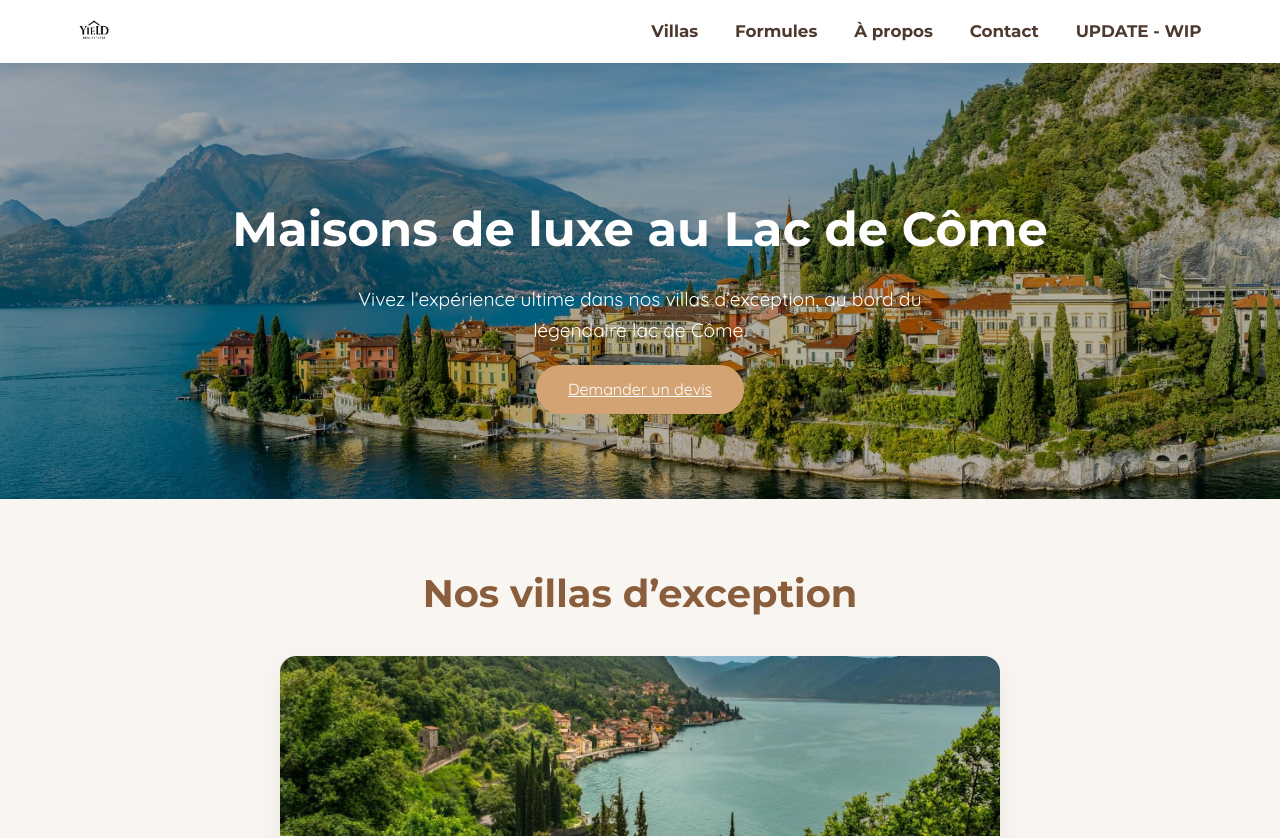
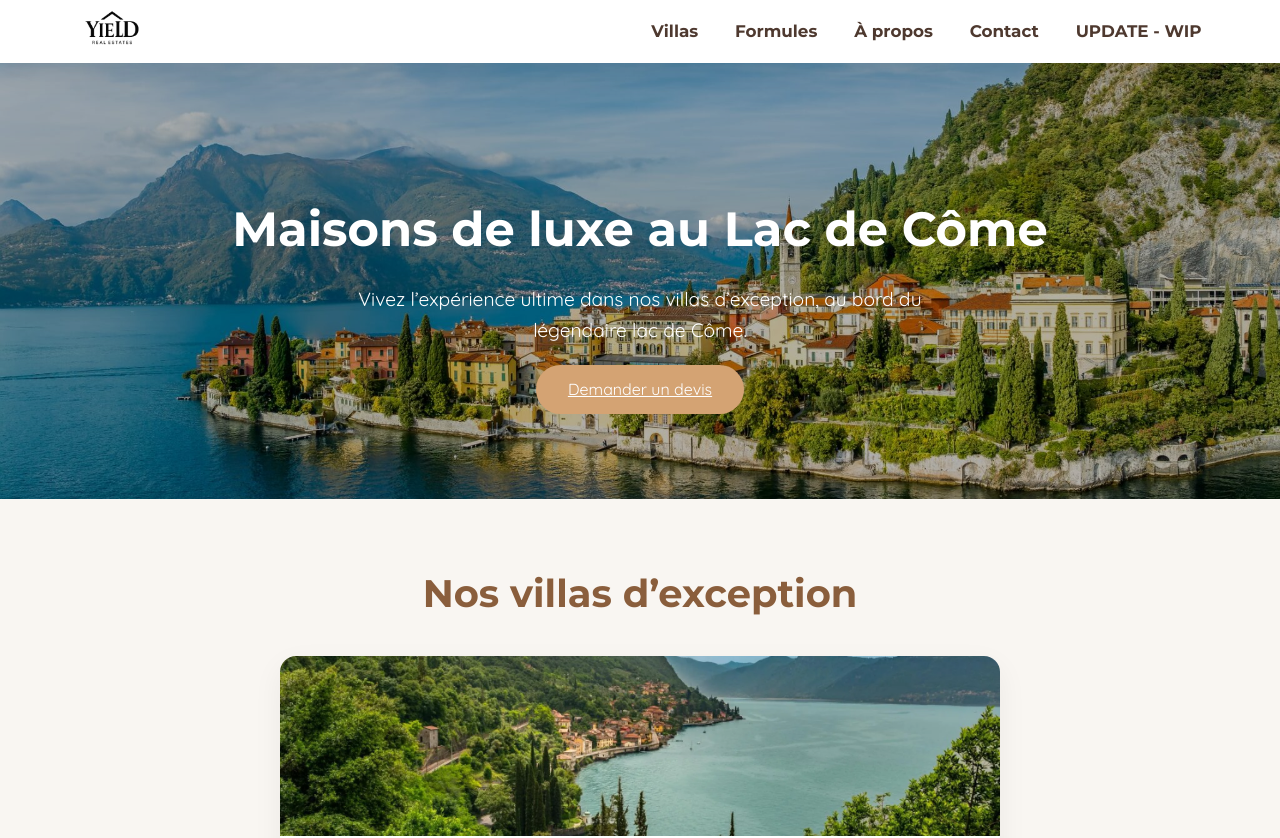
Before and after one commit to Okram08/YieLD, a plain HTML site: page index.html in a window 1280 px wide. Shown: the top 838 px of the page. Drawn offline with Linux system fonts and the light colour scheme.

Commit message:
Update index.html

```diff
--- a/index.html
+++ b/index.html
@@ -53,7 +53,7 @@
       box-shadow: none;
     }
     .logo img {
-      height: 44px;
+      height: 80px;
       width: auto;
       display: block;
       /* Optionnel : contour léger pour logo clair */
```
